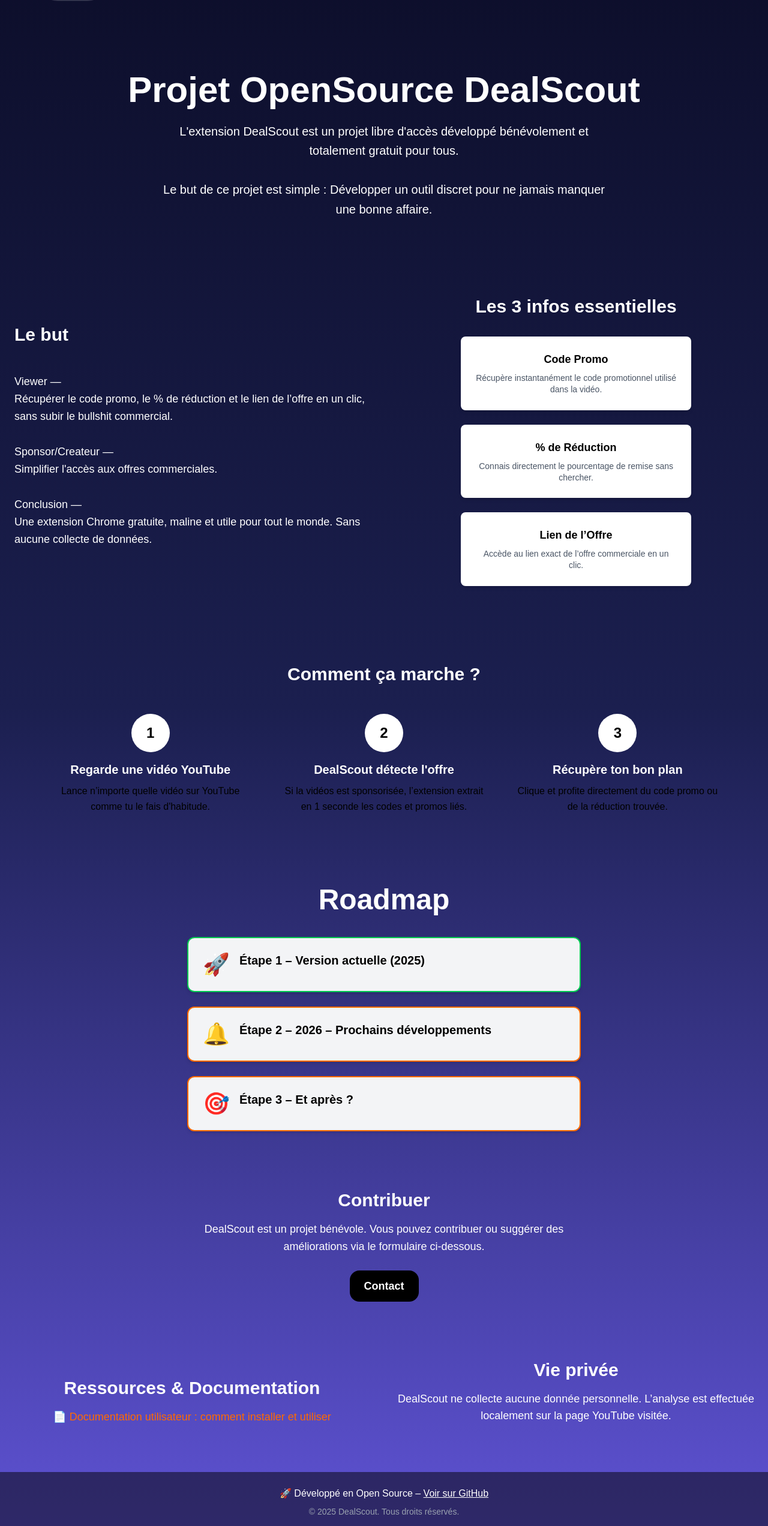
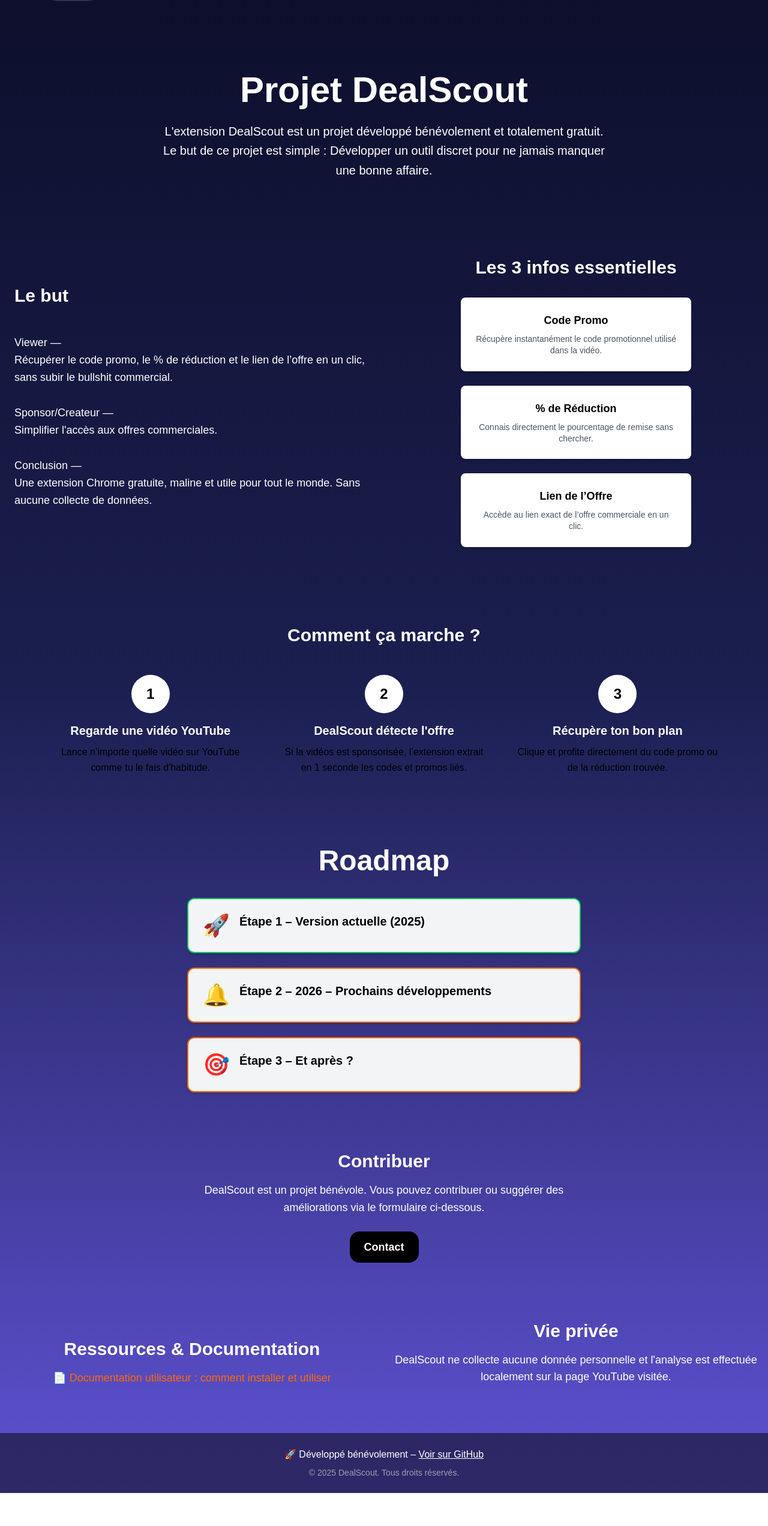
Before and after one commit to 299792455/DealScoutOS, a Next.js app: page / in a window 1280 px wide. Shown: the part 882-3426 px from the top of the page at 60% size. After the commit the page ends 3371 px from the top, so only its background shows below. Built offline with nearby package versions, Linux system fonts and the light colour scheme.

Commit message:
Update Description component content

```diff
--- a/src/components/Description/index.tsx
+++ b/src/components/Description/index.tsx
@@ -7,21 +7,18 @@
   const { language } = useLanguage();
 
   const titles = {
-    fr: "Projet OpenSource DealScout",
-    en: "DealScout Open Source Project",
-    es: "Proyecto OpenSource DealScout",
+    fr: "Projet DealScout",
+    en: "DealScout Project",
+    es: "Proyecto DealScout",
   };
 
   const texts = {
-    fr: `L'extension DealScout est un projet libre d'accès développé bénévolement et totalement gratuit pour tous.
-
-Le but de ce projet est simple : Développer un outil discret pour ne jamais manquer une bonne affaire.`,
-    en: `DealScout is a free and open-source extension built by volunteers for everyone.
-
-The goal is simple: Build a tool to never miss a good deal.`,
-    es: `DealScout es una extensión totalmente gratuita y libro de acceso, desarrollada por voluntarios para todos.
-
-El objetivo es simple: Desarrollar una herramienta para no perder nunca una buena oferta.`,
+    fr: `L'extension DealScout est un projet développé bénévolement et totalement gratuit.
+    Le but de ce projet est simple : Développer un outil discret pour ne jamais manquer une bonne affaire.`,
+    en: `DealScout is a completely free and volunteer-driven project built for everyone.
+The goal is simple: to create a discreet tool that ensures you never miss a great deal.`,
+    es: `DealScout es una extensión totalmente gratuita, desarrollada de forma voluntaria.
+El objetivo es simple: crear una herramienta discreta para no perder nunca una buena oferta.`,
   };
 
   return (
--- a/src/components/Footer/index.tsx
+++ b/src/components/Footer/index.tsx
@@ -7,17 +7,17 @@
 
   const texts = {
     fr: {
-      openSource: "🚀 Développé en Open Source –",
+      openSource: "🚀 Développé bénévolement –",
       viewOnGitHub: "Voir sur GitHub",
       copyright: "Tous droits réservés.",
     },
     en: {
-      openSource: "🚀 Developed Open Source –",
+      openSource: "🚀 Volunteer-based project –",
       viewOnGitHub: "View on GitHub",
       copyright: "All rights reserved.",
     },
     es: {
-      openSource: "🚀 Desarrollado en Open Source –",
+      openSource: "🚀 Desarrollado de forma voluntaria –",
       viewOnGitHub: "Ver en GitHub",
       copyright: "Todos los derechos reservados.",
     },
@@ -28,7 +28,7 @@
       <p className="mb-2">
         {texts[language].openSource}{" "}
         <a
-          href="https://github.com/repo-a-mettre"
+          href="https://github.com/299792455"
           target="_blank"
           rel="noopener noreferrer"
           className="underline hover:text-gray-400 transition"
--- a/src/components/Hero/index.tsx
+++ b/src/components/Hero/index.tsx
@@ -76,17 +76,17 @@
       cta: "Télécharger l'extension Chrome",
     },
     en: {
-      badge: "OpenSource Project",
+      badge: "Volunteer-based project",
       title1: "Extension",
-      title2: "DealScout OS",
+      title2: "DealScout",
       description:
         "Automatic detection of commercial offers in sponsored YouTube videos",
       cta: "Download the Chrome extension",
     },
     es: {
-      badge: "Proyecto Libro de Aceso",
+      badge: "Proyecto voluntario",
       title1: "Extensión",
-      title2: "DealScout OS",
+      title2: "DealScout",
       description:
         "Detección automática de ofertas comerciales en vídeos patrocinados de YouTube.",
       cta: "Descargar la extensión de Chrome",
--- a/src/components/PrivacyPolicy/index.tsx
+++ b/src/components/PrivacyPolicy/index.tsx
@@ -10,7 +10,7 @@
     fr: {
       title: "Vie privée",
       description:
-        "DealScout ne collecte aucune donnée personnelle. L’analyse est effectuée localement sur la page YouTube visitée.",
+        "DealScout ne collecte aucune donnée personnelle et l'analyse est effectuée localement sur la page YouTube visitée.",
     },
     en: {
       title: "Privacy Policy",
```
